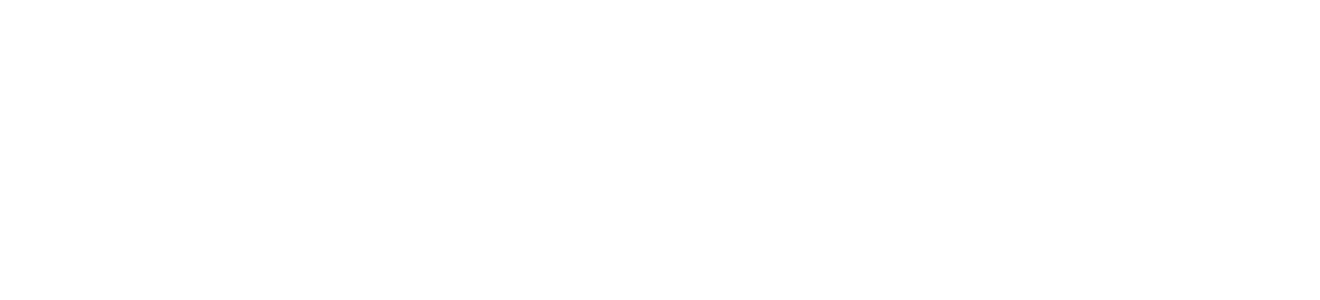
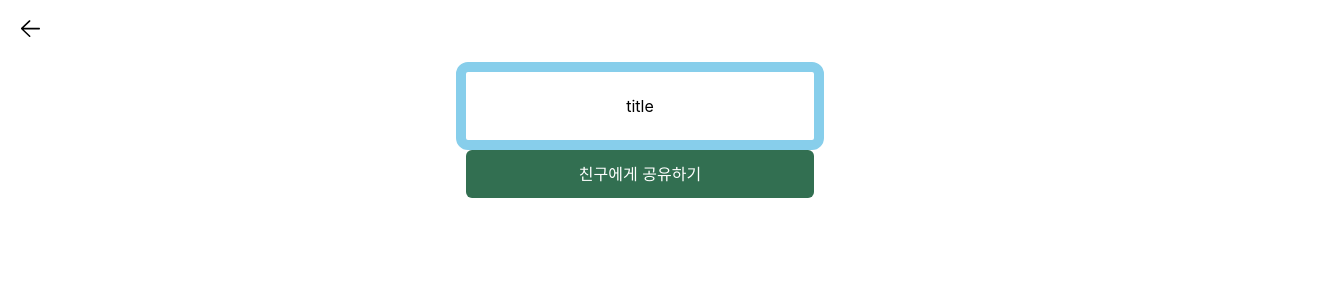
Before and after one commit to junior-hackathon-20221203/decotree-frontend, a React (Create React App) app: page /tree in a window 1280 px wide. Before the commit this address had no page. Shown: the top 300 px of the page, 1320 px wide, since content can reach past the window. Built offline with nearby package versions, Linux system fonts and the light colour scheme.

Commit message:
implement TreeTemplates in Components

```diff
--- a/src/App.jsx
+++ b/src/App.jsx
@@ -2,6 +2,7 @@ import React from 'react';
 import { BrowserRouter, Routes, Route } from 'react-router-dom';
 
 import HiddenAudio from './components/HiddenAudio/HiddenAudio';
+import TreeTemplates from './components/Tree/TreeTemplates';
 
 const App = () => {
   return (
@@ -10,6 +11,7 @@ const App = () => {
         <Route path='/' element={<div>hi</div>} />
         {/* test route -> tree 구현 후 병합 예정 */}
         <Route path='/audio' element={<HiddenAudio />} />
+        <Route path='/tree' element={<TreeTemplates />} />
       </Routes>
     </BrowserRouter>
   );
--- /dev/null
+++ b/src/components/Tree/TreeTemplates.jsx
@@ -0,0 +1,58 @@
+import React from 'react';
+import styled from 'styled-components';
+
+import BackSvg from './BackSvg';
+
+const TreeTemplates = () => {
+  return (
+    <Wrapper>
+      <Header>
+        <BackSvg />
+      </Header>
+      <Contents>
+        <TreeTitle>title</TreeTitle>
+        {/* tree components */}
+        <Button>친구에게 공유하기</Button>
+      </Contents>
+    </Wrapper>
+  );
+};
+
+export default TreeTemplates;
+
+const Wrapper = styled.div`
+  width: 100vw;
+  height: 100vh;
+`;
+
+const Header = styled.div`
+  width: 100%;
+  padding: 20px;
+`;
+
+const Contents = styled.div`
+  display: flex;
+  flex-direction: column;
+  align-items: center;
+  justify-content: center;
+  width: 100%;
+`;
+
+const TreeTitle = styled.div`
+  text-align: center;
+  line-height: 68px;
+  width: 348px;
+  height: 68px;
+  border: solid 10px skyblue;
+  border-radius: 12px;
+`;
+
+const Button = styled.div`
+  text-align: center;
+  line-height: 48px;
+  width: 348px;
+  height: 48px;
+  border-radius: 6px;
+  background-color: #326f51;
+  color: white;
+`;
```
